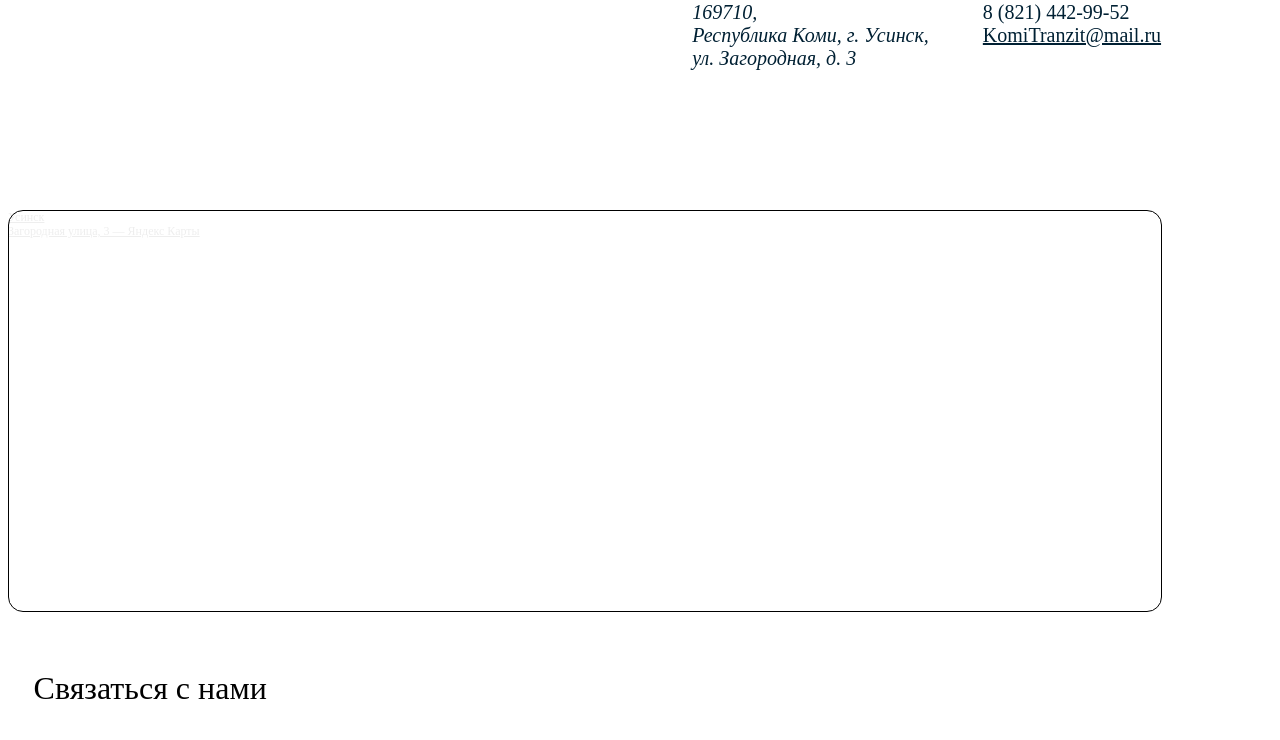
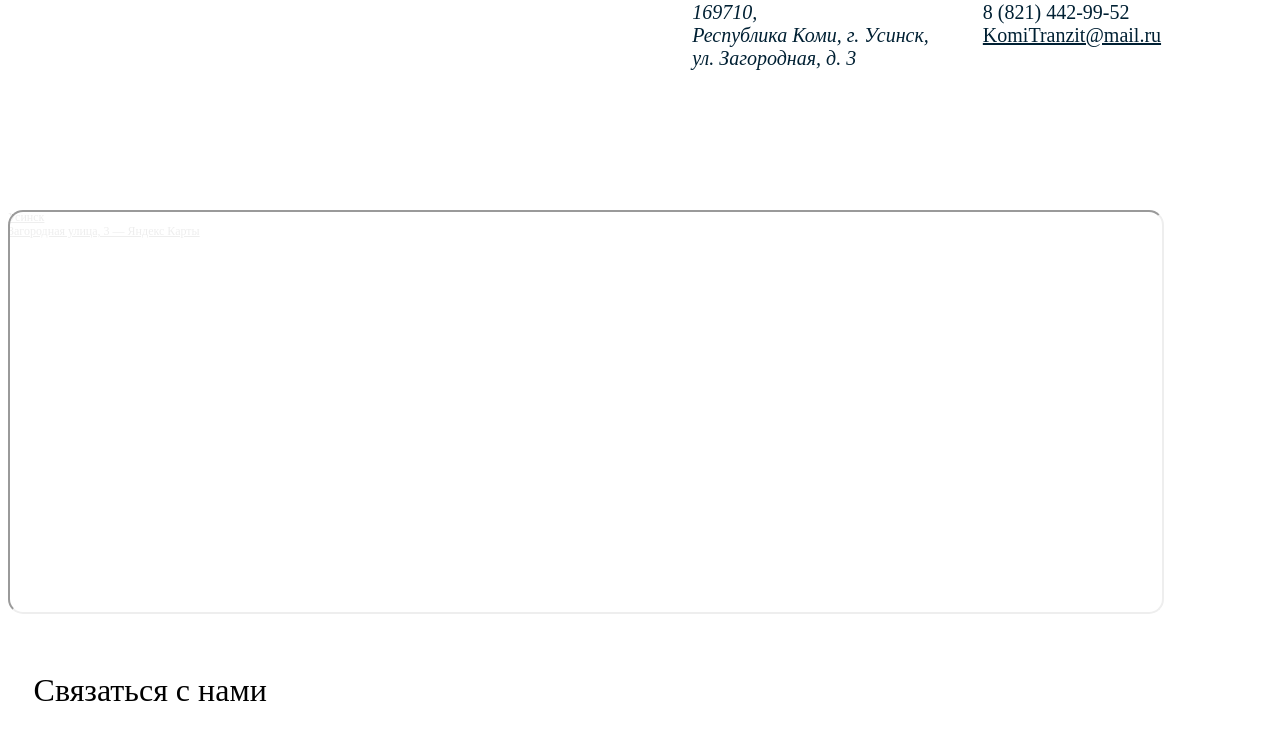
Before and after one commit to ElinkaD/komi-tranzit, a PHP site: page /contacts_page.php in a window 1280 px wide. Shown: the part 264-1004 px from the top of the page. Run offline with PHP 8.4, Linux system fonts and the light colour scheme.

```diff
--- a/contacts_page.php
+++ b/contacts_page.php
@@ -50,7 +50,6 @@
 
     height: 400px;
     border-radius: 15px;
-    border: 1px solid #000;
 }
 
 @media (max-width: 768px){
```
